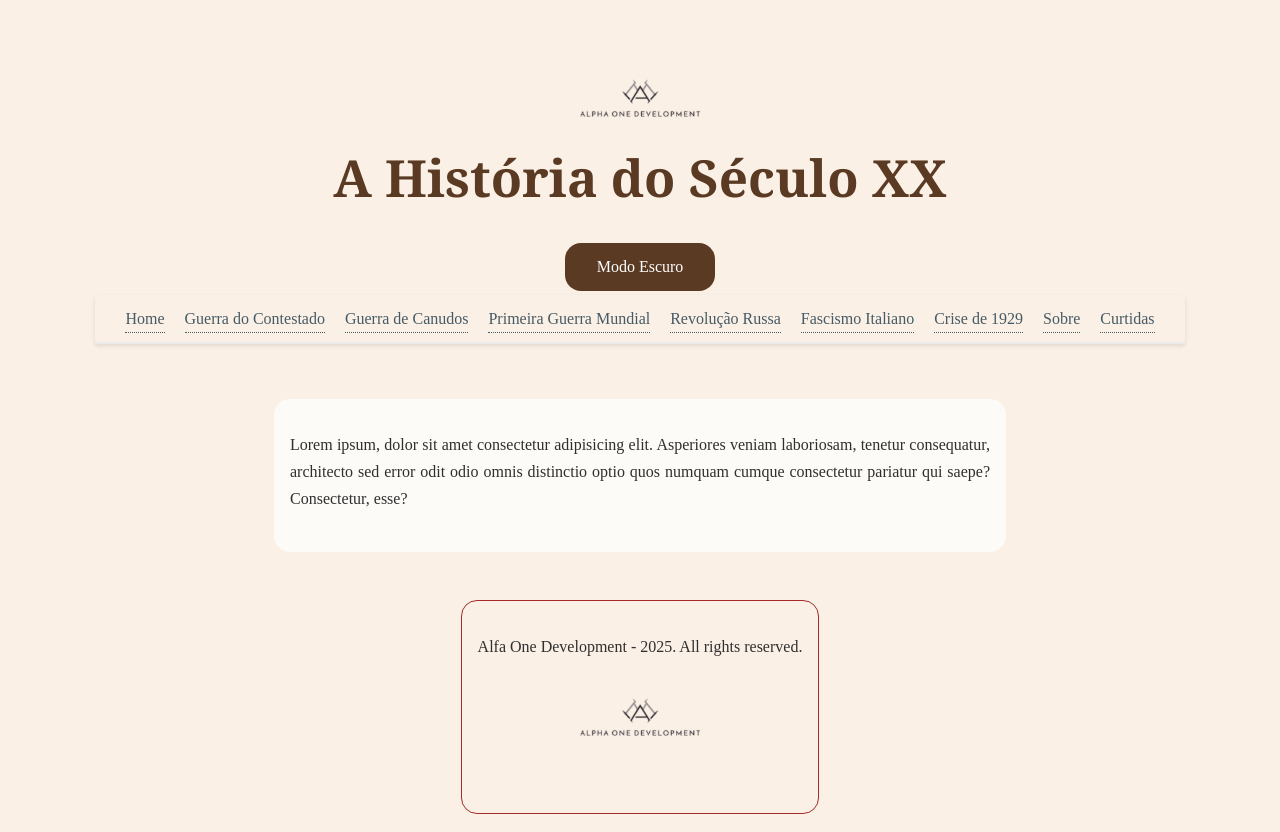
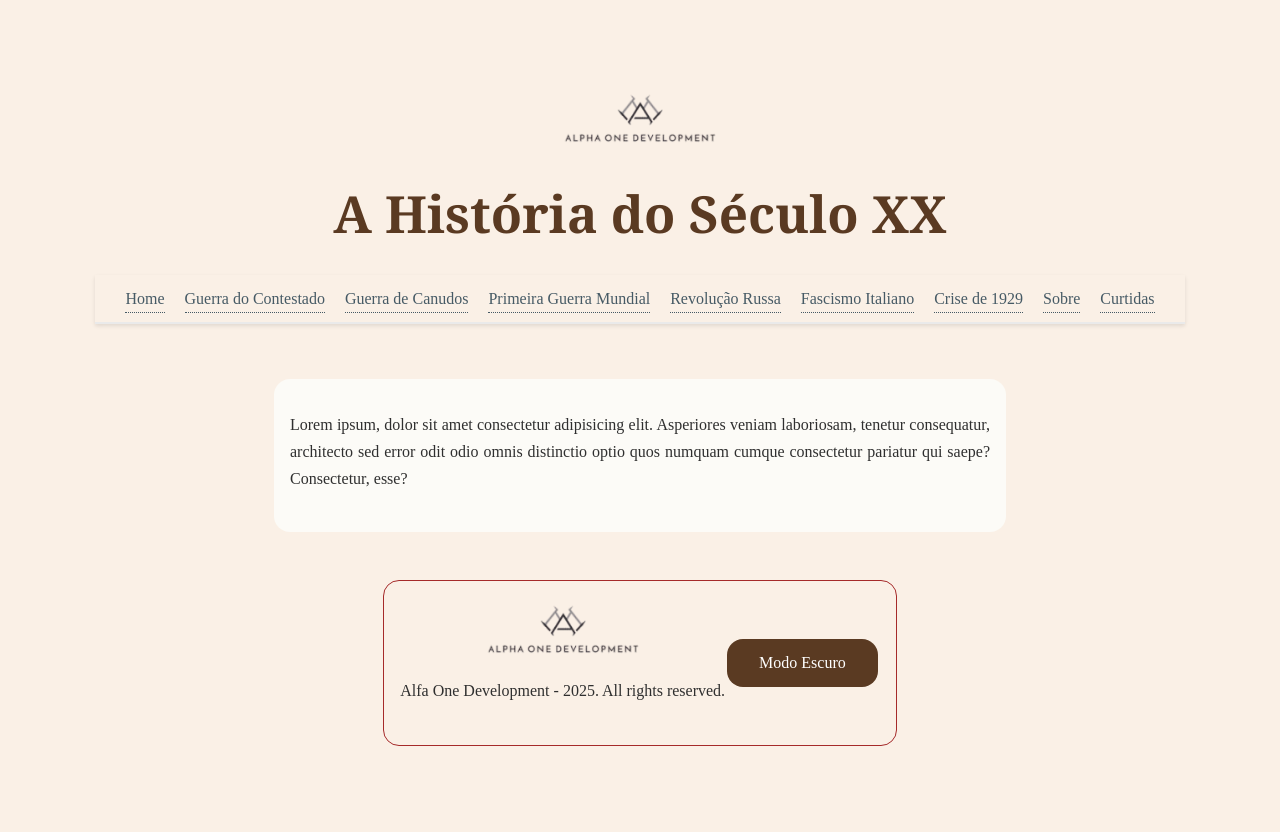
Before and after one commit to Talion2007/PrimeiraGuerraMundial, a React (Vite) app in the folder sitehis/: page / in a window 1280 px wide. Built offline with nearby package versions, Linux system fonts and the light colour scheme.

Commit message:
Agora está funcionando

```diff
--- a/sitehis/src/components/footer.jsx
+++ b/sitehis/src/components/footer.jsx
@@ -1,11 +1,15 @@
 import React from 'react';
 import '../styles/header.css'
 import Logo from '../assets/logogruposem.png';
+import Tema from './tema';
 function Footer() {
     return (
         <footer>
+            <div className='FooterBox'>
+            <img src={Logo} alt="Logo Alfa One Development." className='logo' />
             <p>Alfa One Development - 2025. All rights reserved.</p>
-            <img src={Logo} alt="Logo Alfa One Development." className='logo' />
+            </div>
+            <Tema/>
         </footer>
     );
 };
--- a/sitehis/src/components/header.jsx
+++ b/sitehis/src/components/header.jsx
@@ -2,13 +2,11 @@ import React from 'react';
 import Navbar from "../components/nav"
 import '../styles/header.css';
 import Logo from '../assets/logogruposem.png';
-import Tema from './tema';
 function Header() {
     return (
         <header>
             <img src={Logo} className='logot' />
            <h1>A História do Século XX</h1>
-         <Tema/>
         <Navbar />
         </header>
     );
--- a/sitehis/src/components/tema.jsx
+++ b/sitehis/src/components/tema.jsx
@@ -16,14 +16,21 @@ function Tema() {
       setTemEscuro(false);
       localStorage.setItem("tema", false);
     }
+  };
 
-
-    document.body.classList.toggle("dark-mode", !temEscuro);
-    document.body.classList.toggle("dark-nav", !temEscuro);
-    document.body.classList.toggle("dark-header", !temEscuro);
-    document.body.classList.toggle("dark-home", !temEscuro);
-    document.body.classList.toggle("dark-page", !temEscuro);
-  };
+  if (temEscuro == true) {
+    document.body.classList.add("dark-mode");
+    document.body.classList.add("dark-nav");
+    document.body.classList.add("dark-header");
+    document.body.classList.add("dark-home");
+    document.body.classList.add("dark-page");
+  } else {
+    document.body.classList.remove("dark-mode");
+    document.body.classList.remove("dark-nav");
+    document.body.classList.remove("dark-header");
+    document.body.classList.remove("dark-home");
+    document.body.classList.remove("dark-page");
+  }
 
   return (
     <button onClick={alternarTema}>
--- a/sitehis/src/index.css
+++ b/sitehis/src/index.css
@@ -2,13 +2,6 @@
   font-family: system-ui, Avenir, Helvetica, Arial, sans-serif;
   line-height: 1.5;
   font-weight: 400;
-
-  padding: 0%;
-  margin: 0%;
-
-  max-width: 100vw;
-  width: 100vw;
-  min-height: 100vh;
 
   color-scheme: light dark;
   color: rgba(255, 255, 255, 0.87);
@@ -20,6 +13,7 @@
   -moz-osx-font-smoothing: grayscale;
 }
 
+
 a {
   font-weight: 500;
   color: #646cff;
@@ -30,12 +24,7 @@ a:hover {
 }
 
 body {
-  margin: 0;
-  padding: 0%;
-  display: flex;
   place-items: center;
-  max-width: 100vw;
-  min-height: 100vh;
 }
 
 h1 {
--- a/sitehis/src/styles/header.css
+++ b/sitehis/src/styles/header.css
@@ -3,13 +3,16 @@ header{
     flex-direction: column;
     align-items: center;
     justify-content: center;
+
+    max-width: 100%;
 }
 
 footer{
     display: flex;
-    flex-direction: column;
+    flex-direction: row;
     align-items: center;
-    justify-content: center;
+    justify-content: space-evenly;
+    flex-wrap: wrap;
     border: solid 1px brown;
     border-radius: 1em;
     padding: 1em;
@@ -17,14 +20,18 @@ footer{
 }
 
 
-.logo{
-    width: 10em;
-    margin-top: -3em;
+.logo, .logot{
+    width: 12.5em;
+    height: 4em;
+    object-fit: cover;
+    object-position: center;
 }
 
-.logot{
-    width: 10em;
-    margin-bottom: -4em;
+.FooterBox {
+    display: flex;
+    flex-direction: column;
+    align-items: center;
+    justify-content: center;
 }
 
 body.dark-header header {
--- a/sitehis/src/styles/page.css
+++ b/sitehis/src/styles/page.css
@@ -216,6 +216,7 @@ body.dark-page .bloco img:hover {
     text-align: center;
   }
 
+
   a {
     font-size: 14px;
     border-bottom-width: 1px;
```
